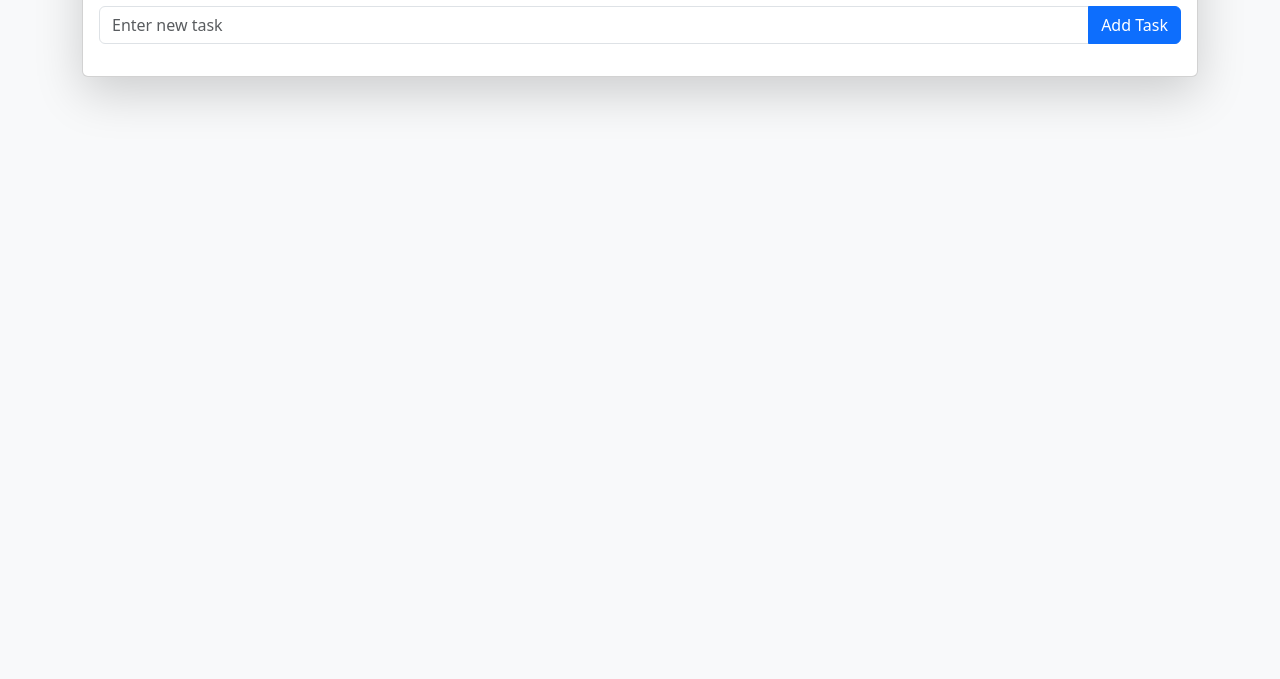
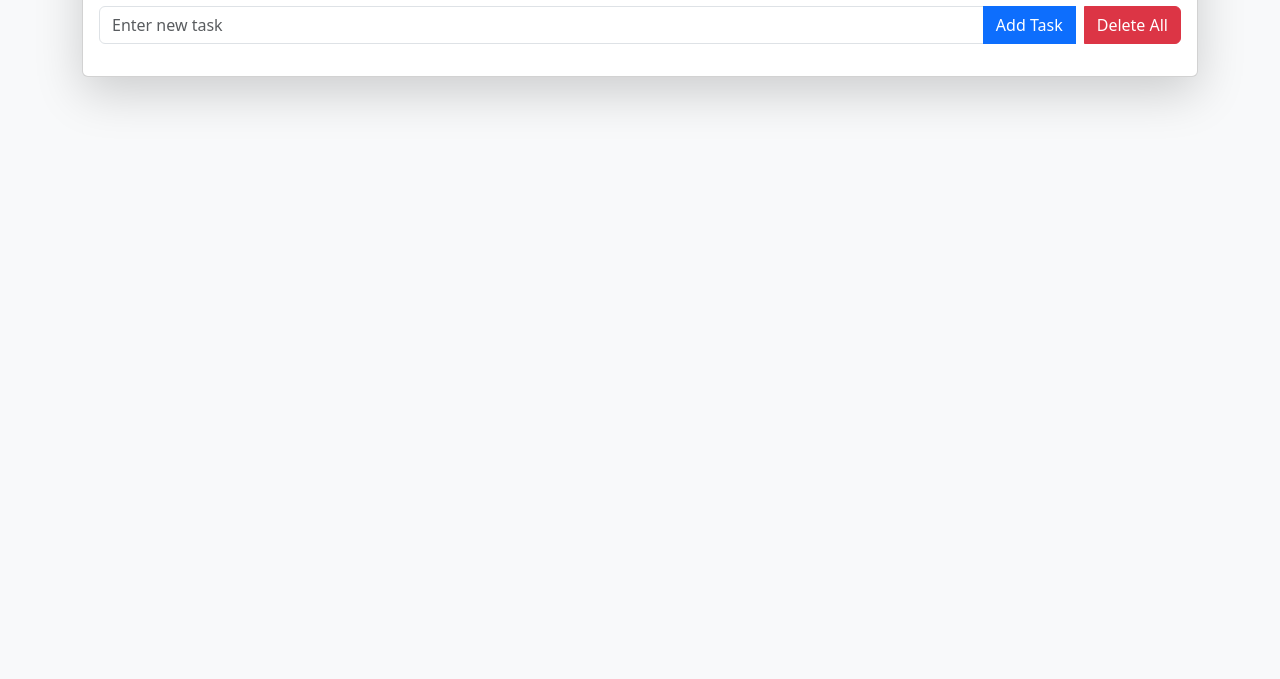
Before and after one commit to Sushil705/ToDo-Software, a plain HTML site: page index.html in a window 1280 px wide. Shown: the part 121-800 px from the top of the page. Drawn offline with nearby package versions, Linux system fonts and the light colour scheme.

Commit message:
Update index.html

```diff
--- a/index.html
+++ b/index.html
@@ -23,6 +23,7 @@
         <div class="input-group mb-3">
           <input type="text" id="taskInput" class="form-control" placeholder="Enter new task">
           <button class="btn btn-primary" onclick="addTask()">Add Task</button>
+          <button class="btn btn-danger ms-2" onclick="deleteAllTasks()">Delete All</button>
         </div>
         <ul id="taskList" class="list-group"></ul>
       </div>
@@ -93,6 +94,14 @@
       }
     }
 
+    function deleteAllTasks() {
+      if (confirm("Are you sure you want to delete all tasks?")) {
+        tasks = [];
+        saveTasks();
+        renderTasks();
+      }
+    }
+
     // Initial render on page load
     renderTasks();
   </script>
```
